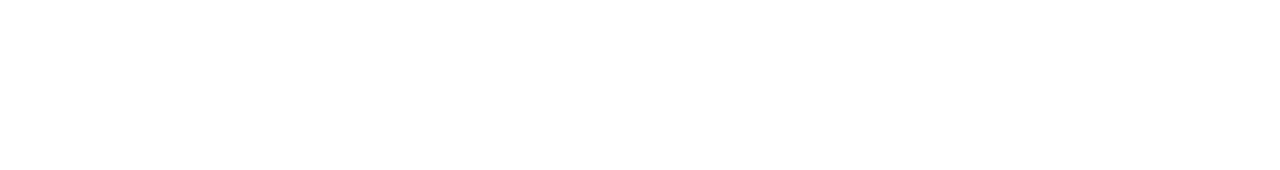
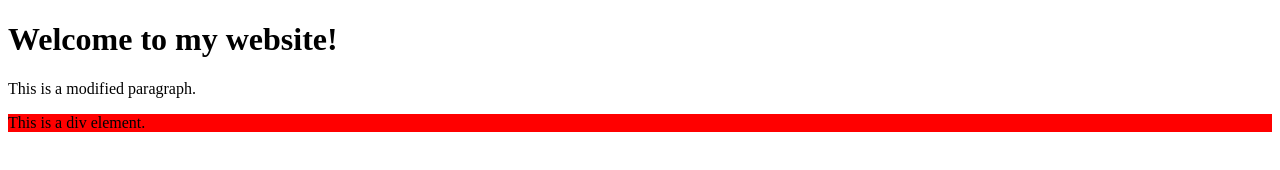
Before and after one commit to FahrettinGedik/gitLearn, a plain HTML site: page index.html in a window 1280 px wide. Drawn offline with Linux system fonts and the light colour scheme.

Commit message:
added some more code to main

```diff
--- a/index.html
+++ b/index.html
@@ -6,6 +6,16 @@
     <title>Document</title>
 </head>
 <body>
+    <h1>Welcome to my website!</h1>
+    <p>This is a simple HTML document.</p>
+    <div id="myDiv">This is a div element.</div>
+    <script>
+        // Change the text of the paragraph
+        document.querySelector('p').textContent = 'This is a modified paragraph.';
+
+        // Change the background color of the div element
+        document.getElementById('myDiv').style.backgroundColor ='red';
+    </script
 
 </body>
 </html>
```
